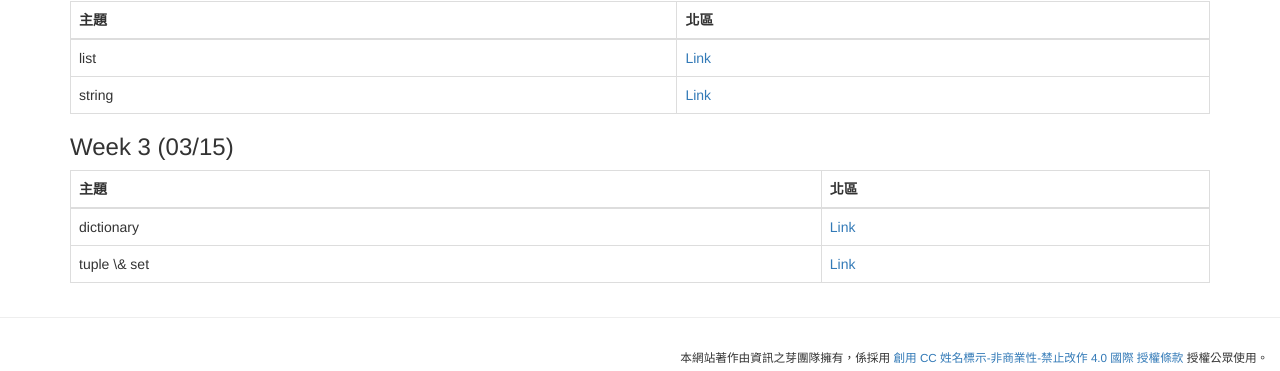
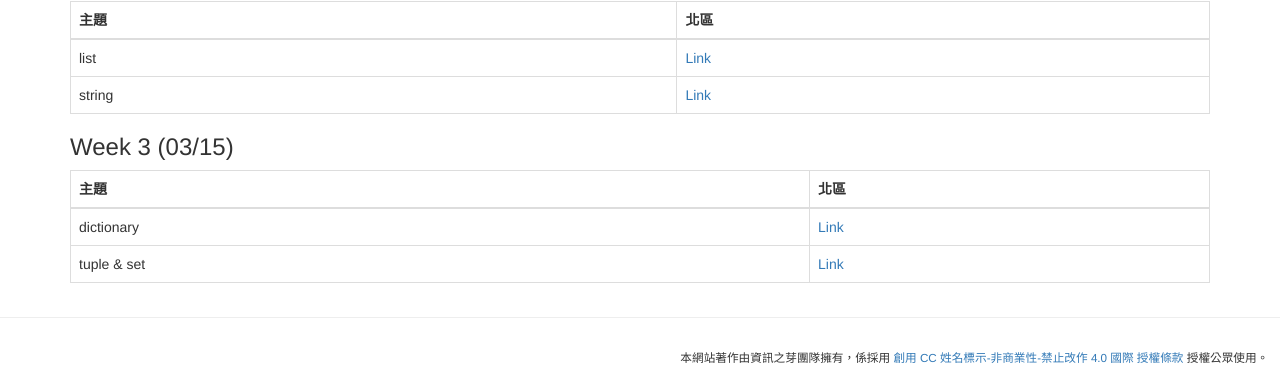
Before and after one commit to tw-csie-sprout/py2026, a Jekyll site: the page built from slides.md, in a window 1280 px wide and 1024 px high. Shown: the part 646-1017 px from the top of the window. Built offline with Jekyll 4.4.1, drawn with Linux system fonts in a browser that asks for light colours.

```diff
--- a/slides.md
+++ b/slides.md
@@ -39,7 +39,7 @@ title: "課程講義"
 | 主題 | 北區 |
 | --- | --- |
 | dictionary | [Link](https://hackmd.io/@Thynilaw/H1XObP5F-g#/) |
-| tuple \& set | [Link](https://shaujiun-lan.github.io/py2026-sprout/tuple_set/slides.html) |
+| tuple & set | [Link](https://shaujiun-lan.github.io/py2026-sprout/tuple_set/slides.html) |
 
 
 <!--
```
